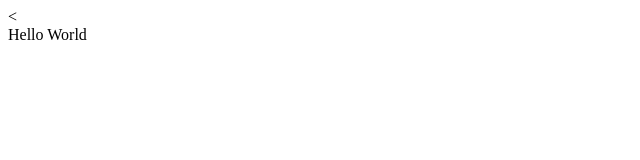
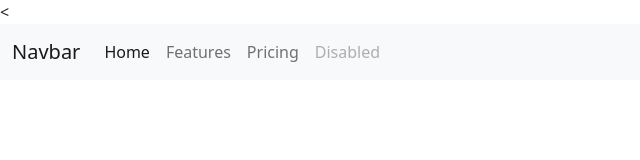
Before and after one commit to DevorrisRussell/DevorrisRussell.github.io, a plain HTML site: page index.html in a window 1280 px wide. Shown: the whole page, without its empty margins (0-640 px from the left). Drawn offline with nearby package versions, Linux system fonts and the light colour scheme.

Commit message:
added images and other code from bootscrap

```diff
--- a/index.html
+++ b/index.html
@@ -5,6 +5,8 @@
     <meta charset="UTF-8">
 
     <meta name="viewport" content="width=device-width, initial-scale=1">
+    <link href="https://cdn.jsdelivr.net/npm/bootstrap@5.1.3/dist/css/bootstrap.min.css" rel="stylesheet" integrity="sha384-1BmE4kWBq78iYhFldvKuhfTAU6auU8tT94WrHftjDbrCEXSU1oBoqyl2QvZ6jIW3" crossorigin="anonymous">
+
     <link rel="stylesheet" href="styles/style.css">
     <link rel="shortcut icon" type="" href="">
 
@@ -12,8 +14,33 @@
 </head>
 <body>
 
+    <nav class="navbar navbar-expand-lg navbar-light bg-light">
+        <div class="container-fluid">
+          <a class="navbar-brand" href="#">Navbar</a>
+          <button class="navbar-toggler" type="button" data-bs-toggle="collapse" data-bs-target="#navbarNav" aria-controls="navbarNav" aria-expanded="false" aria-label="Toggle navigation">
+            <span class="navbar-toggler-icon"></span>
+          </button>
+          <div class="collapse navbar-collapse" id="navbarNav">
+            <ul class="navbar-nav">
+              <li class="nav-item">
+                <a class="nav-link active" aria-current="page" href="#">Home</a>
+              </li>
+              <li class="nav-item">
+                <a class="nav-link" href="#">Features</a>
+              </li>
+              <li class="nav-item">
+                <a class="nav-link" href="#">Pricing</a>
+              </li>
+              <li class="nav-item">
+                <a class="nav-link disabled">Disabled</a>
+              </li>
+            </ul>
+          </div>
+        </div>
+      </nav>
+
+
+    <script src="https://cdn.jsdelivr.net/npm/bootstrap@5.1.3/dist/js/bootstrap.bundle.min.js" integrity="sha384-ka7Sk0Gln4gmtz2MlQnikT1wXgYsOg+OMhuP+IlRH9sENBO0LRn5q+8nbTov4+1p" crossorigin="anonymous"></script>
 </body>
-    <div>
-        Hello World
-    </div>
+
 </html>
```
